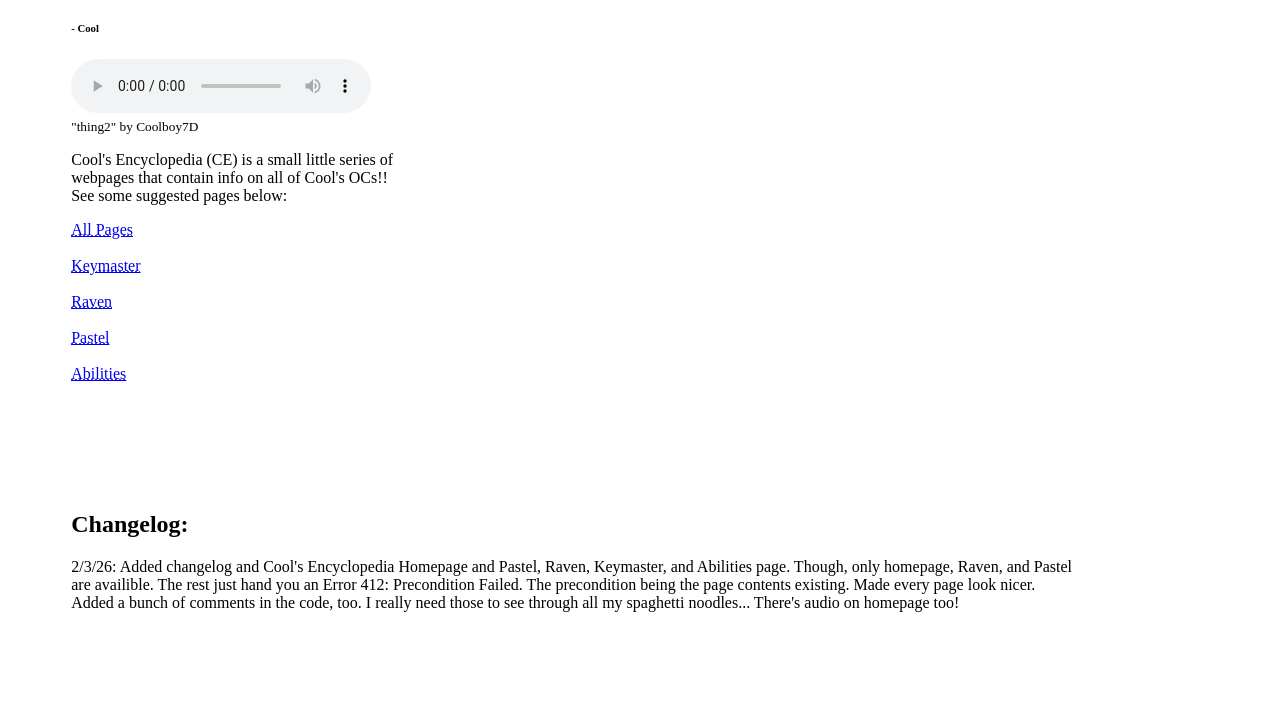
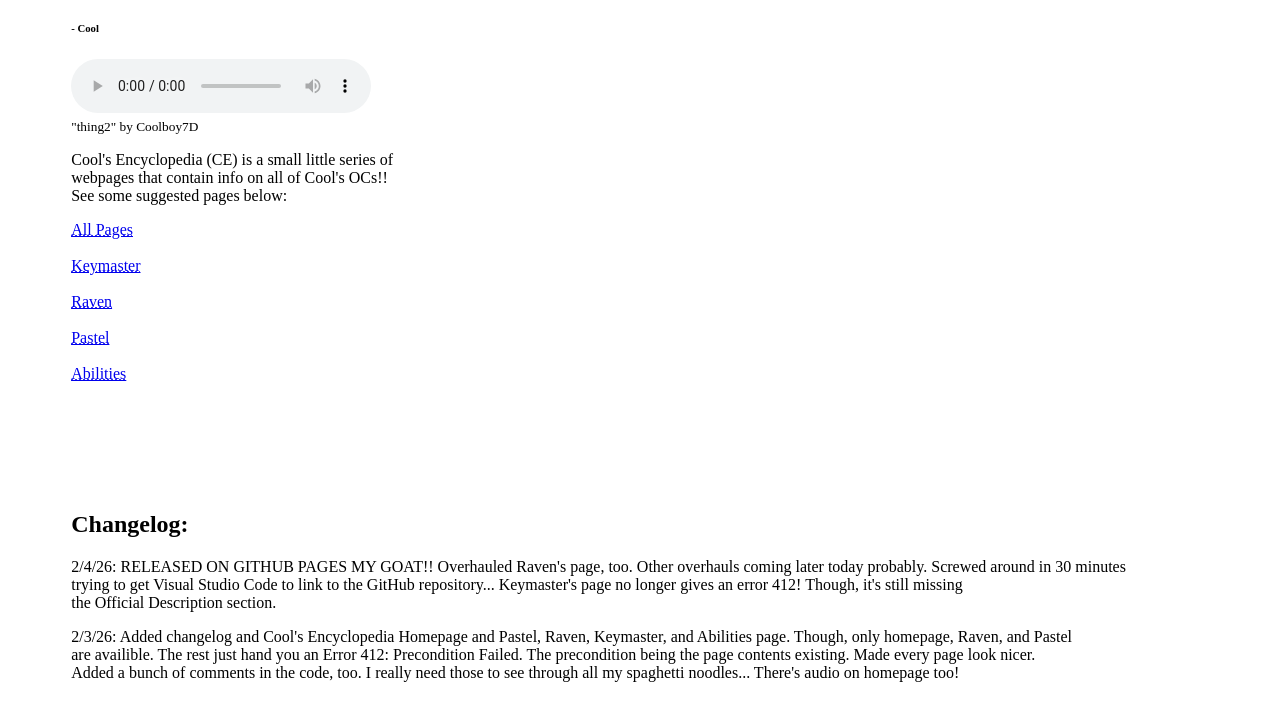
Before and after one commit to coolboy7D/coolboy7d.github.io, a plain HTML site: page index.html in a window 1280 px wide. Shown: the part 96-800 px from the top of the page. Drawn offline with Linux system fonts and the light colour scheme.

Commit message:
Add new changelog entry for today and add reminder to content infobox on km's page to add an official description later

```diff
--- a/index.html
+++ b/index.html
@@ -76,6 +76,12 @@
         <br><br><br><br>
         Changelog:<br>
     </h2>
+    <!--2/4/26:-->
+    <p>
+        2/4/26: RELEASED ON GITHUB PAGES MY GOAT!! Overhauled Raven's page, too. Other overhauls coming later today probably. Screwed around in 30 minutes<br>
+        trying to get Visual Studio Code to link to the GitHub repository... Keymaster's page no longer gives an error 412! Though, it's still missing<br>
+        the Official Description section.
+    </p>
     <!--2/3/26:-->
     <p>
         2/3/26: Added changelog and Cool's Encyclopedia Homepage and Pastel, Raven, Keymaster, and Abilities page. Though, only homepage, Raven, and Pastel<br>
```
Also changed, not shown: Data/keymaster.html (+1 -1 lines).
